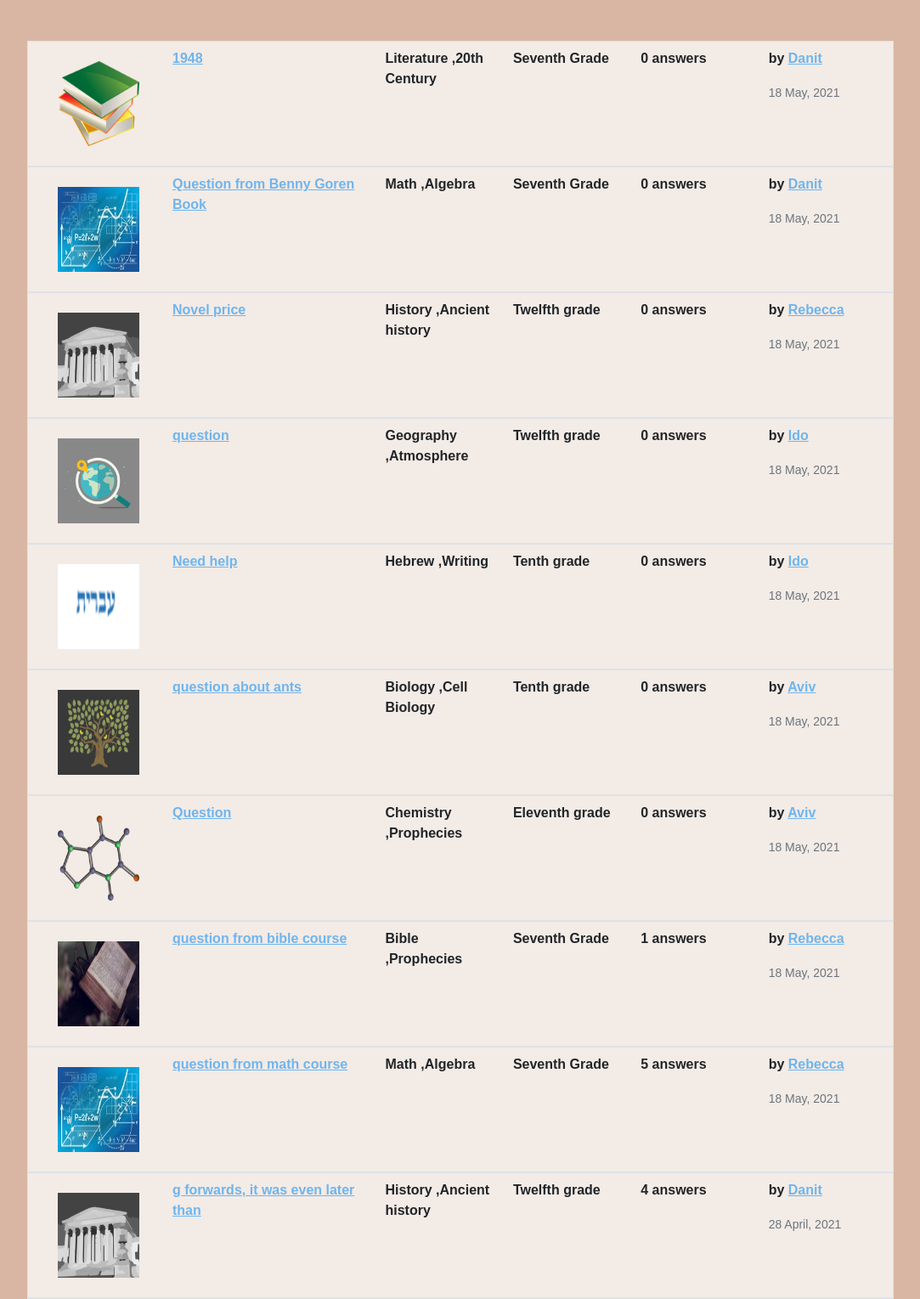
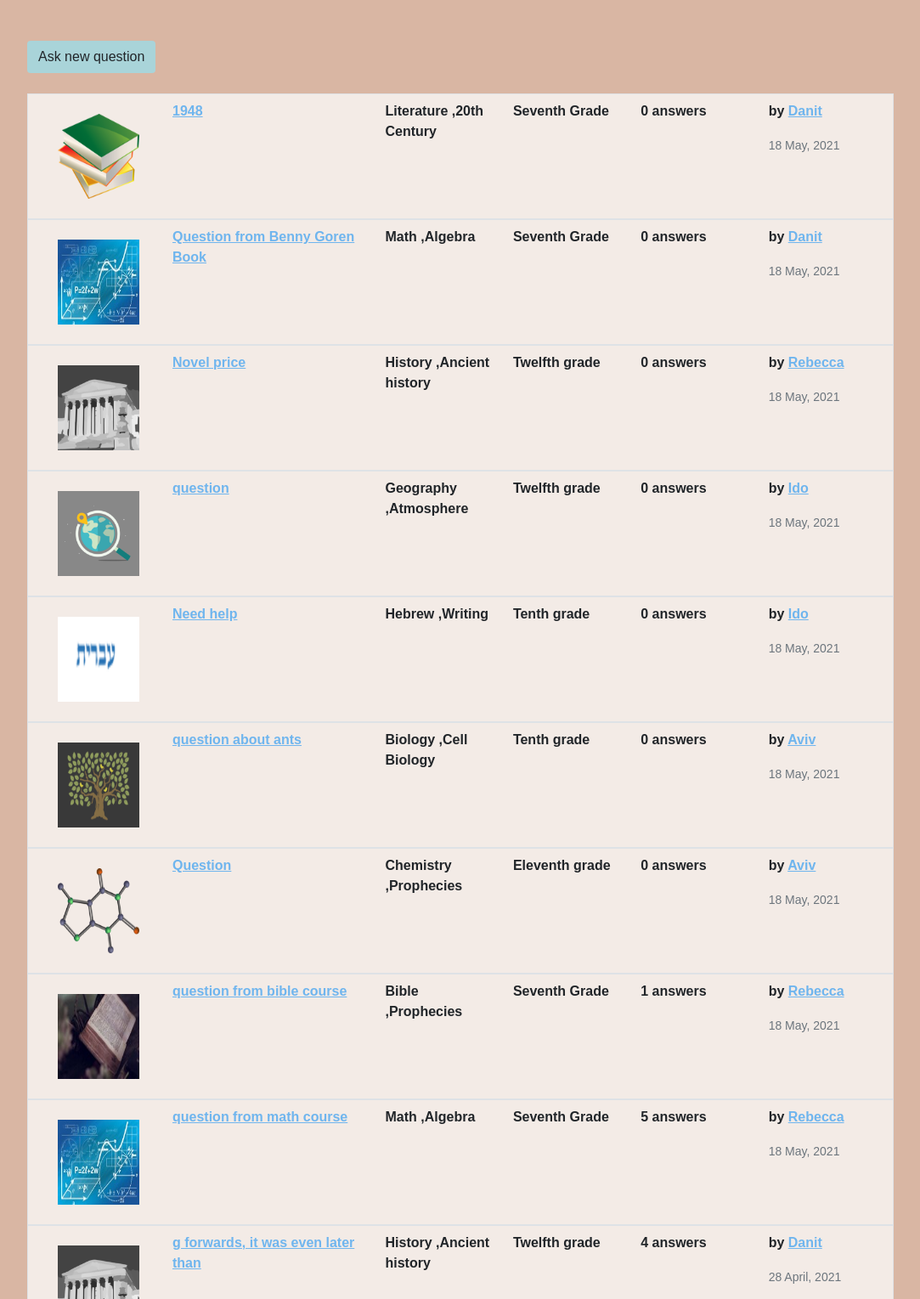
Before and after one commit to redhat-beyond/shlifim, a Django app: page /explore/ in a window 1280 px wide. Shown: the part 92-1621 px from the top of the page at 85% size, without its empty margins (98-1181 px from the left). Run offline with Django 3.2, Linux system fonts and the light colour scheme; data comes from the database, SQL or seed files in the repository; some libraries are stand-ins or nearby versions.

Commit message:
Creating "ask new question" button in explore page

```diff
--- a/home/static/home/CSS/base_style.css
+++ b/home/static/home/CSS/base_style.css
@@ -18,3 +18,7 @@ body {
 	color: #000000;
 	padding-top: 20px;
 }
+
+.shlifim-btn{
+  background-color: #A9D4D9;
+}
--- a/home/static/home/CSS/explore-page.css
+++ b/home/static/home/CSS/explore-page.css
@@ -10,10 +10,6 @@
   background-color: #f3ebe6;
 }
 
-.shlifim-btn{
-  background-color: #A9D4D9;
-}
-
 .landing-bg{
 	background-color: #f2dccb;
 }
--- a/home/templates/home/explore.html
+++ b/home/templates/home/explore.html
@@ -2,19 +2,24 @@
 {% load static %}
 {% block content %}
 
-<script src="//ajax.googleapis.com/ajax/libs/jquery/1.9.1/jquery.min.js"></script>
-<script type="text/javascript" src="{% static 'home/js/explore_page_js.js' %}"></script>
 <link rel="stylesheet" type="text/css" href="{% static 'home/CSS/explore-page.css' %}">
 <body class="main-bg">
 
 <form method="GET" class="container">
 <div class="m-5" >
 
+    <div class="row mb-4">
+        <div class="col-2">
+            <a href="{% url 'new_question' %}" class="btn shlifim-btn" role="button">Ask new question</a>
+        </div>
+
+    </div>
+
 	{% for question in questions %}
 	<div class=" question-display p-2 row m-0 border">
 	    <img class="subject-img" src="{% get_static_prefix %}home\subjects-images\{{question.subject|lower}}.png">
             <div class="col-3">
-                <a style="color:#6FB5EE" href="{% url 'question-detail' question.id %}">{{question.title }}</a>
+                <a style="color:#6FB5EE" href="{% url 'question-detail' question.id %}"><b>{{question.title }}</b></a>
             </div>
             <div class="col">
                 <span>{{ question.subject }} ,{{ question.sub_subject }}</span>
```
